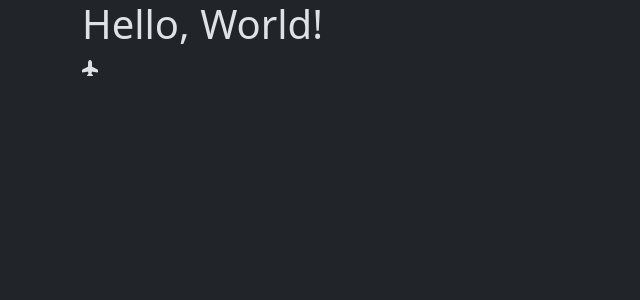
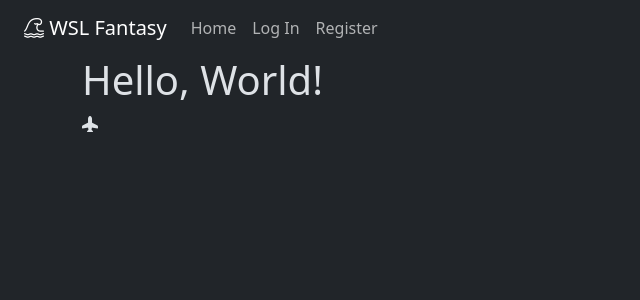
Before and after one commit to alexandredebortoli/fantasy-surf-league, a Django app: page / in a window 1280 px wide. Shown: the top 300 px of the page, without its empty margins (0-640 px from the left). Run offline with Django 5.2, Linux system fonts and the light colour scheme.

Commit message:
feat: add `favicon`

```diff
--- a/fantasy/templates/base.html
+++ b/fantasy/templates/base.html
@@ -16,7 +16,47 @@
 </head>
 
 <body>
-  <div class="body">{% block body %} {% endblock %}</div>
+  <div class="container-xxl">
+    <nav class="navbar navbar-expand-lg">
+      <div class="container-fluid">
+        <a class="navbar-brand" href="{% url 'index' %}">
+          <i class="bi bi-tsunami"></i>
+          WSL Fantasy
+        </a>
+        <button class="navbar-toggler" type="button" data-bs-toggle="collapse" data-bs-target="#navbarSupportedContent"
+          aria-controls="navbarSupportedContent" aria-expanded="false" aria-label="Toggle navigation">
+          <span class="navbar-toggler-icon"></span>
+        </button>
+        <div class="collapse navbar-collapse" id="navbarSupportedContent">
+          <ul class="navbar-nav me-auto mb-2 mb-lg-0">
+            {% if user.is_authenticated %}
+            <li class="nav-item">
+              <a class="nav-link" href="{% url 'profile' user.username %}"><strong>{{ user.username }}</strong></a>
+            </li>
+            {% endif %}
+            <li class="nav-item">
+              <a class="nav-link" href="{% url 'index' %}">Home</a>
+            </li>
+            {% if user.is_authenticated %}
+            <li class="nav-item">
+              <a class="nav-link" href="{% url 'logout' %}">Log Out</a>
+            </li>
+            {% else %}
+            <li class="nav-item">
+              <a class="nav-link" href="{% url 'login' %}">Log In</a>
+            </li>
+            <li class="nav-item">
+              <a class="nav-link" href="{% url 'register' %}">Register</a>
+            </li>
+            {% endif %}
+          </ul>
+        </div>
+      </div>
+    </nav>
+
+    <div class="body">{% block body %} {% endblock %}</div>
+
+  </div>
 
   <script src="https://cdn.jsdelivr.net/npm/bootstrap@5.3.2/dist/js/bootstrap.bundle.min.js"
     integrity="sha384-C6RzsynM9kWDrMNeT87bh95OGNyZPhcTNXj1NW7RuBCsyN/o0jlpcV8Qyq46cDfL" crossorigin="anonymous">
```
Also changed, not shown: fantasy/static/images/favicon.svg.
